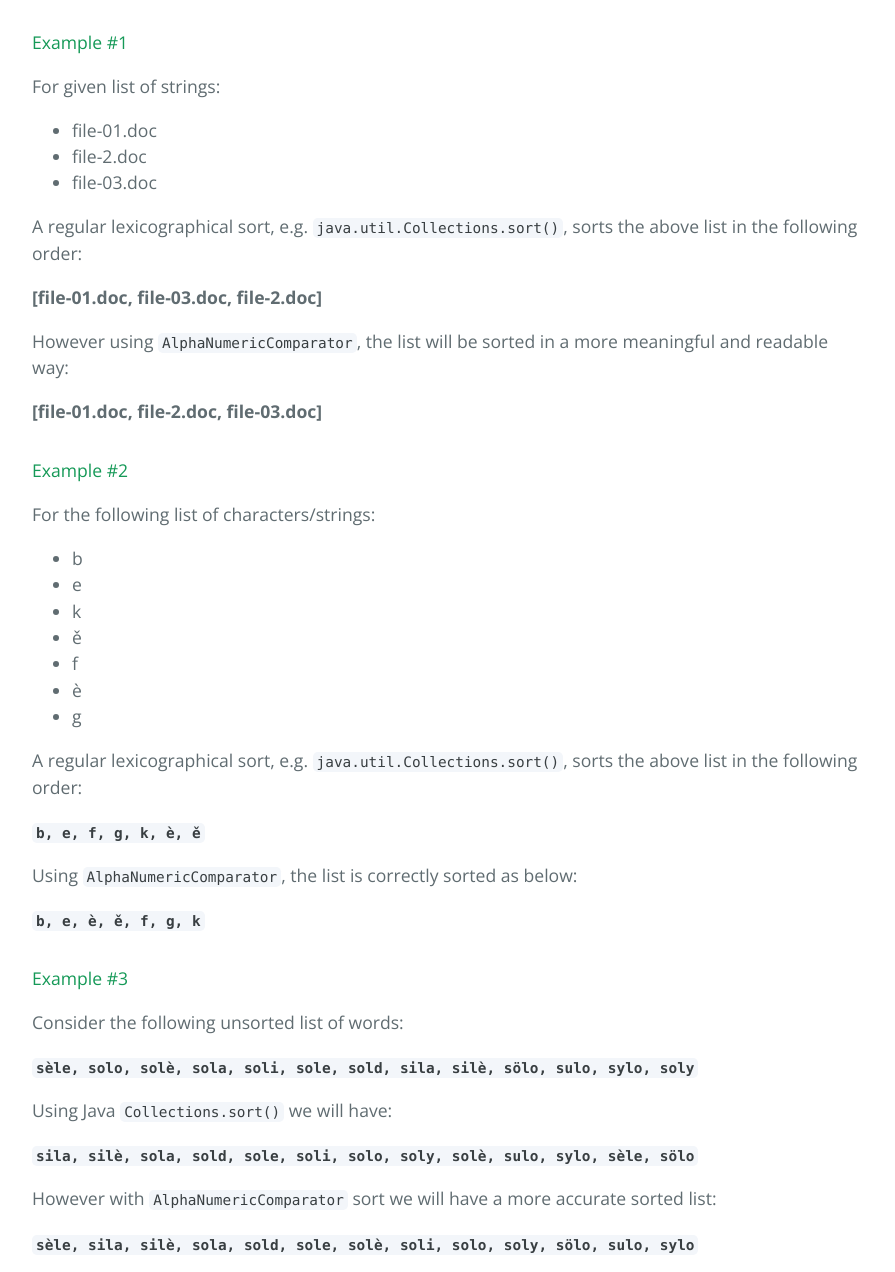
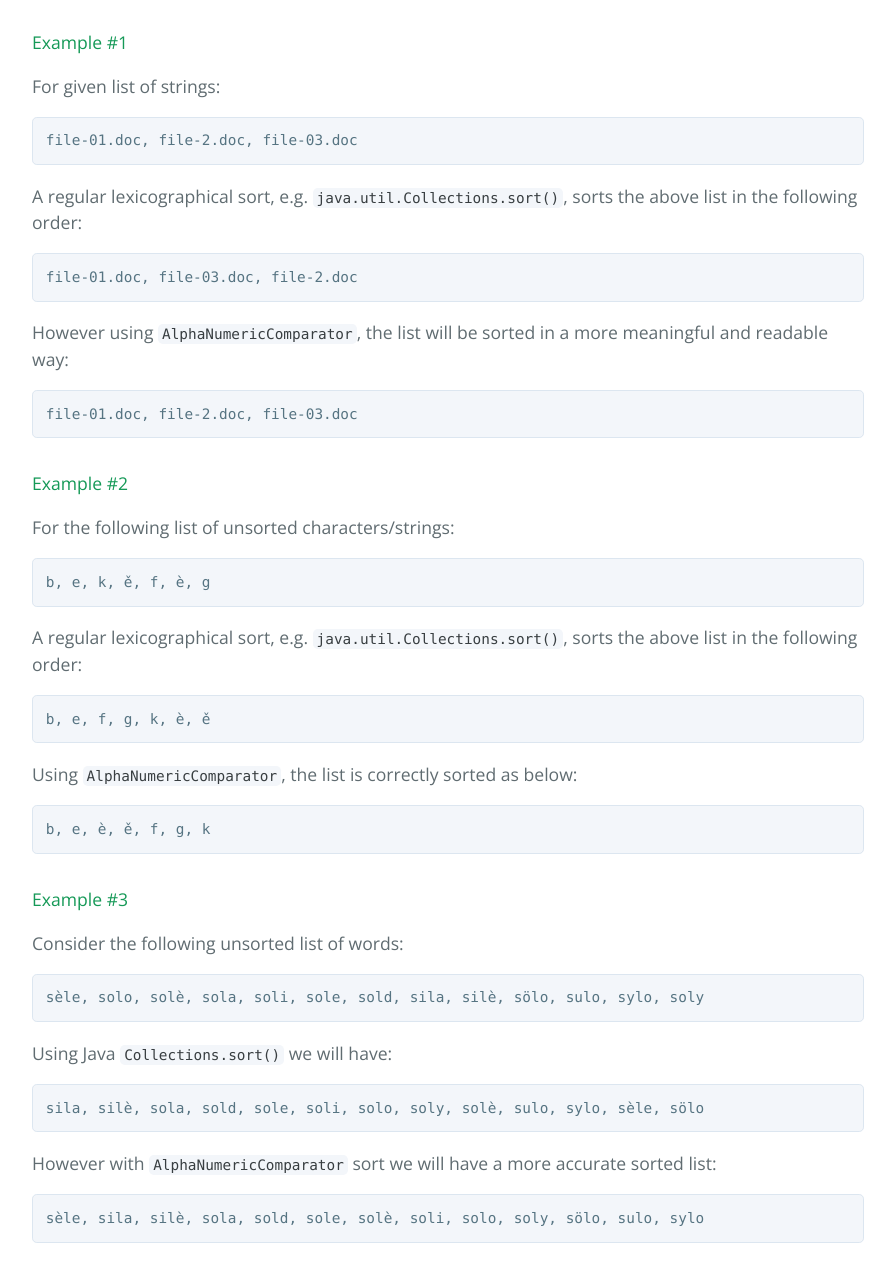
Before and after one commit to farbodsafaei/alphanumeric-comparator, a plain HTML site: page index.html in a window 1280 px wide. Shown: the part 951-2223 px from the top of the page, without its empty margins (192-1087 px from the left). Drawn offline with nearby package versions, Linux system fonts and the light colour scheme.

Commit message:
Create gh-pages branch via GitHub

```diff
--- a/index.html
+++ b/index.html
@@ -32,57 +32,54 @@
 
 <p>For given list of strings:</p>
 
-<ul>
-<li>file-01.doc</li>
-<li>file-2.doc</li>
-<li>file-03.doc</li>
-</ul>
+<pre><code>file-01.doc, file-2.doc, file-03.doc
+</code></pre>
 
 <p>A regular lexicographical sort, e.g. <code>java.util.Collections.sort()</code>, sorts the above list in the following order:</p>
 
-<p><strong>[file-01.doc, file-03.doc, file-2.doc]</strong></p>
+<pre><code>file-01.doc, file-03.doc, file-2.doc
+</code></pre>
 
 <p>However using <code>AlphaNumericComparator</code>, the list will be sorted in a more meaningful and readable way:</p>
 
-<p><strong>[file-01.doc, file-2.doc, file-03.doc]</strong></p>
+<pre><code>file-01.doc, file-2.doc, file-03.doc
+</code></pre>
 
 <h4>
 <a id="example-2" class="anchor" href="#example-2" aria-hidden="true"><span aria-hidden="true" class="octicon octicon-link"></span></a>Example #2</h4>
 
-<p>For the following list of characters/strings: </p>
+<p>For the following list of unsorted characters/strings: </p>
 
-<ul>
-<li>b</li>
-<li>e</li>
-<li>k</li>
-<li>ě</li>
-<li>f</li>
-<li>è</li>
-<li>g</li>
-</ul>
+<pre><code>b, e, k, ě, f, è, g
+</code></pre>
 
 <p>A regular lexicographical sort, e.g. <code>java.util.Collections.sort()</code>, sorts the above list in the following order:</p>
 
-<p><strong><code>b, e, f, g, k, è, ě</code></strong></p>
+<pre><code>b, e, f, g, k, è, ě
+</code></pre>
 
 <p>Using <code>AlphaNumericComparator</code>, the list is correctly sorted as below:</p>
 
-<p><strong><code>b, e, è, ě, f, g, k</code></strong></p>
+<pre><code>b, e, è, ě, f, g, k
+</code></pre>
 
 <h4>
 <a id="example-3" class="anchor" href="#example-3" aria-hidden="true"><span aria-hidden="true" class="octicon octicon-link"></span></a>Example #3</h4>
 
 <p>Consider the following unsorted list of words:</p>
 
-<p><strong><code>sèle, solo, solè, sola, soli, sole, sold, sila, silè, sölo, sulo, sylo, soly</code></strong></p>
+<pre><code>sèle, solo, solè, sola, soli, sole, sold, sila, silè, sölo, sulo, sylo, soly
+</code></pre>
 
 <p>Using Java <code>Collections.sort()</code> we will have:</p>
 
-<p><strong><code>sila, silè, sola, sold, sole, soli, solo, soly, solè, sulo, sylo, sèle, sölo</code></strong></p>
+<pre><code>sila, silè, sola, sold, sole, soli, solo, soly, solè, sulo, sylo, sèle, sölo
+</code></pre>
 
 <p>However with <code>AlphaNumericComparator</code> sort we will have a more accurate sorted list:</p>
 
-<p><strong><code>sèle, sila, silè, sola, sold, sole, solè, soli, solo, soly, sölo, sulo, sylo</code></strong></p>
+<pre><code>sèle, sila, silè, sola, sold, sole, solè, soli, solo, soly, sölo, sulo, sylo
+</code></pre>
 
 <h4>
 <a id="how-to" class="anchor" href="#how-to" aria-hidden="true"><span aria-hidden="true" class="octicon octicon-link"></span></a>How To</h4>
```
Also changed, not shown: params.json (+1 -1 lines).
